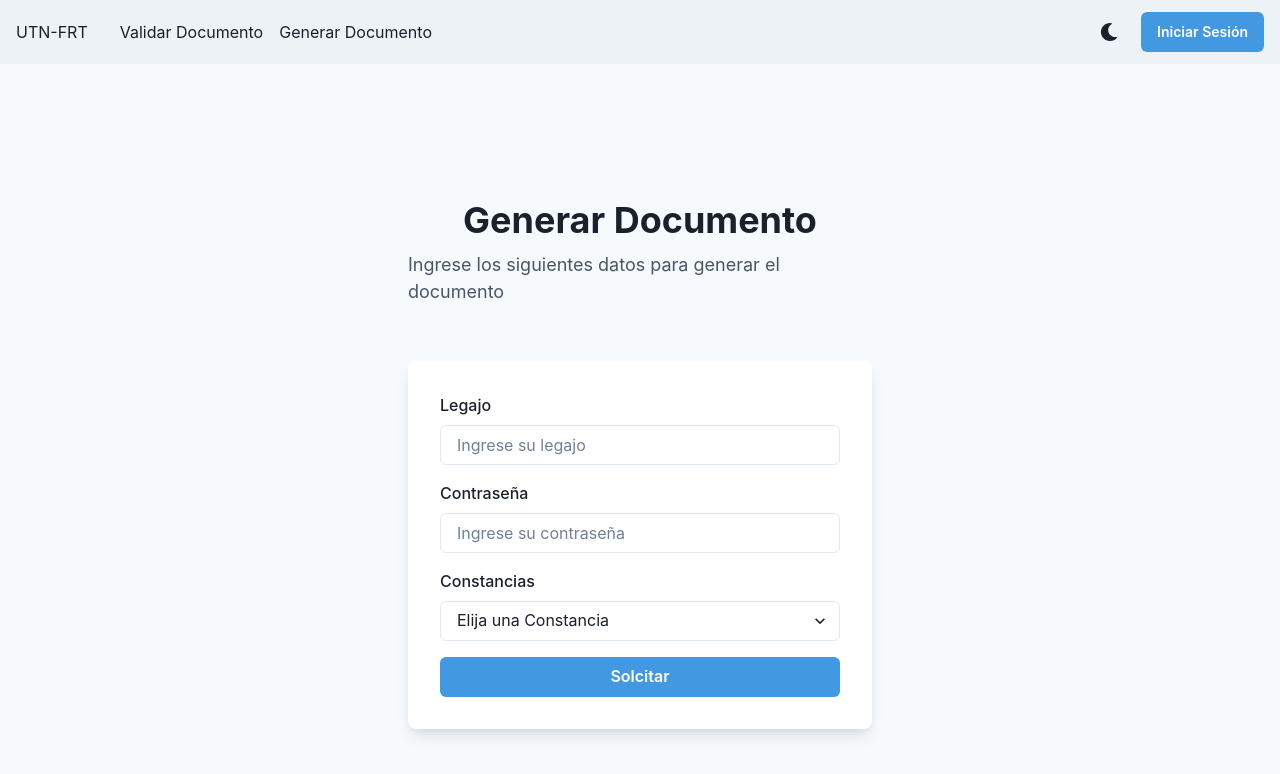
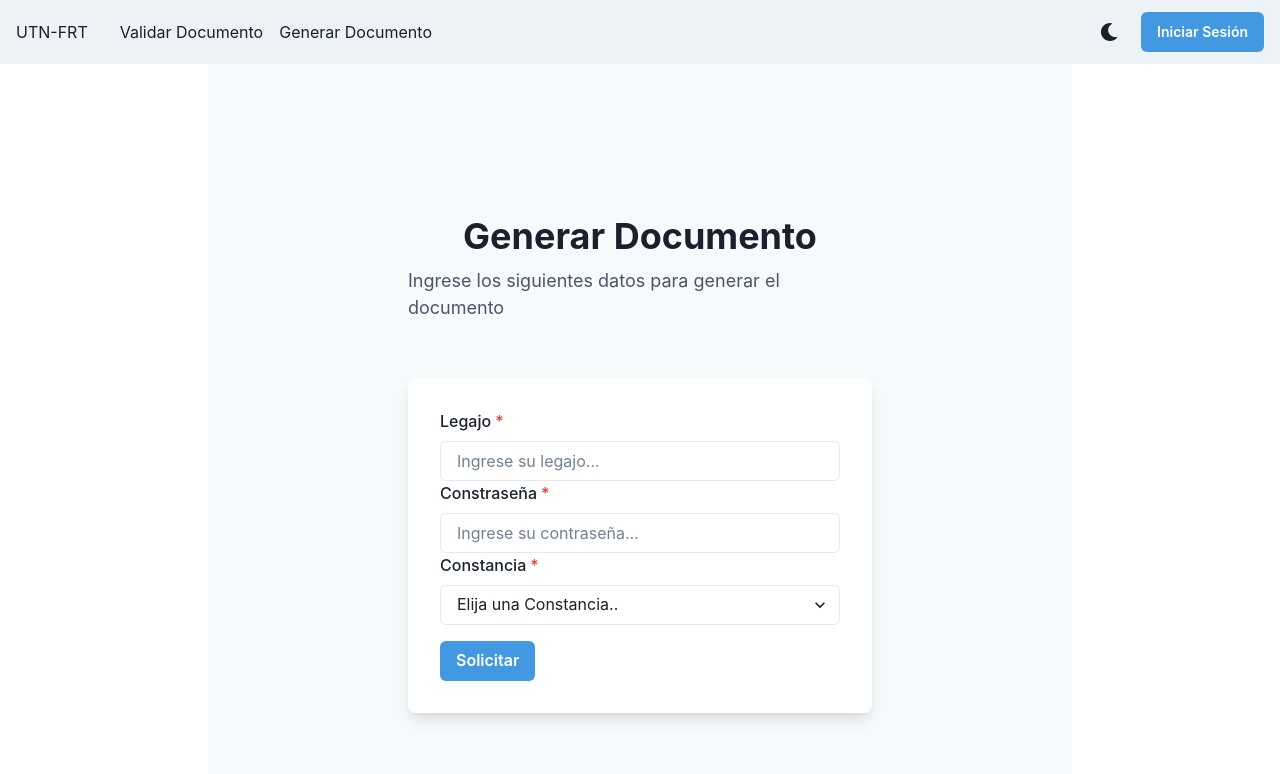
Before and after one commit to ignacioarroyo7/proyecto-final, a Next.js app: page /apps/generar-documento in a window 1280 px wide. Shown: the top 774 px of the page. Built offline with nearby package versions, Linux system fonts and the light colour scheme.

Commit message:
se agregaron validaciones a los formularios

```diff
--- a/package.json
+++ b/package.json
@@ -15,6 +15,7 @@
     "@emotion/react": "^11.10.4",
     "@emotion/styled": "^11.10.4",
     "axios": "^1.1.3",
+    "formik": "^2.2.9",
     "framer-motion": "^7.6.1",
     "next": "12.3.1",
     "react": "18.2.0",
--- a/pages/apps/generar-documento.tsx
+++ b/pages/apps/generar-documento.tsx
@@ -2,6 +2,14 @@ import React from "react";
 import Link from "next/link";
 import Head from "next/head";
 import Navbar from "../../components/navbar/navbar";
+import {
+  Formik,
+  FormikHelpers,
+  FormikProps,
+  Form,
+  Field,
+  FieldProps,
+} from "formik";
 import {
   Flex,
   Box,
@@ -14,61 +22,162 @@ import {
   Text,
   useColorModeValue,
   Select,
-} from '@chakra-ui/react';
+  NumberInput,
+  NumberInputField,
+  NumberInputStepper,
+  FormErrorMessage,
+  Container,
+} from "@chakra-ui/react";
 
 const GenerarDocumento: React.FC = () => {
+    function validateLegajo(value) {
+      let error;
+      if (!value) {
+        error = "Este campo es obligatorio";
+      } else if (value.length>5) {
+        error = "Ingrese un legajo válido";
+      }
+      return error;
+    }
+    function validatePassword(value) {
+      let error;
+      if (!value) {
+        error = "Este campo es obligatorio";
+      }
+      // else if (value.length<16) {
+      //   error = "Ingrese un hash válido";
+      // }
+      return error;
+    }
+    function validateConstancia(value) {
+      let error;
+      // if (!value) {
+      //   error = "Este campo es obligatorio";
+      // }
+      if (value=="Elija una Constancia.."||value=="") {
+        error = "Este campo es obligatorio";
+      }
+      return error;
+    }
+
+  const constancias = ['Constancia de Alumno Regular','Constancia de Inicio de Año Lectivo','Estado Académico']
   return (
     <>
       <Navbar></Navbar>
+      <Container maxW={'4xl'}>
+      <Formik
+        initialValues={{ legajo: "", password:""}}
+        onSubmit={(values, actions) => {
+          console.log('values: ',values)
+          actions.setSubmitting(false);
+        }}
+      >
+        {(props) => (
           <Flex
-      minH={'100vh'}
-      align={'center'}
-      justify={'center'}
-      bg={useColorModeValue('gray.50', 'gray.800')}>
-      <Stack spacing={14} mx={'auto'} maxW={'lg'} py={12} px={6}>
-        <Stack align={'center'}>
-          <Heading fontSize={'4xl'}>Generar Documento</Heading>
-          <Text fontSize={'lg'} color={'gray.600'}>
+            minH={"100vh"}
+            align={"center"}
+            justify={"center"}
+            bg={useColorModeValue("gray.50", "gray.800")}
+          >
+            <Stack spacing={14} mx={"auto"} maxW={"lg"} py={12} px={6}>
+              <Stack align={"center"}>
+                <Heading fontSize={"4xl"}>Generar Documento</Heading>
+                <Text fontSize={"lg"} color={"gray.600"}>
                 Ingrese los siguientes datos para generar el documento
                 </Text>
               </Stack>
               <Box
-          rounded={'lg'}
-          bg={useColorModeValue('white', 'gray.700')}
-          boxShadow={'lg'}
-          p={8}>
+                rounded={"lg"}
+                bg={useColorModeValue("white", "gray.700")}
+                boxShadow={"lg"}
+                p={8}
+              >
                 <Stack spacing={4}>
-            <FormControl id="legajo">
+                  <Form>
+                  <Field name="legajo" validate={validateLegajo}>
+                      {({ field, form }) => (
+                        <FormControl
+                        isRequired={true}
+                          isInvalid={form.errors.legajo && form.touched.legajo}
+                        >
                           <FormLabel>Legajo</FormLabel>
-              <Input type="number" placeholder='Ingrese su legajo' />
+                          <Input
+                            {...field}
+                            placeholder="Ingrese su legajo..."
+                            type="number"
+                            maxLength={5}
+                          />
+                          <FormErrorMessage>
+                            {form.errors.legajo}
+                          </FormErrorMessage>
                         </FormControl>
-            <FormControl id="password">
-              <FormLabel>Contraseña</FormLabel>
-              <Input type="password" placeholder='Ingrese su contraseña'/>
+                      )}
+                    </Field>
+                    <Field name="password" validate={validatePassword}>
+                      {({ field, form }) => (
+                        <FormControl
+                        isRequired={true}
+                          isInvalid={form.errors.password && form.touched.password}
+                        >
+                          <FormLabel>Constraseña</FormLabel>
+                          <Input
+                            {...field}
+                            placeholder="Ingrese su contraseña..."
+                            type="password"
+                            maxLength={16}
+                          />
+                          <FormErrorMessage>
+                            {form.errors.password}
+                          </FormErrorMessage>
                         </FormControl>
-            <FormControl id="hash">
-            <FormLabel>Constancias</FormLabel>
-  <Select>
-  <option selected hidden disabled value="">Elija una Constancia</option>
-    <option>Constancia de Alumno Regular</option>
-    <option>Constancia de Inicio de Año Lectivo</option>
-    <option>Estado Académico</option>
+                      )}
+                    </Field>
+                    <Field name="constancia" validate={validateConstancia}>
+                      {({ field, form }) => (
+                        <FormControl
+                        isRequired={true}
+                          isInvalid={form.errors.constancia && form.touched.constancia}
+                        >
+                          <FormLabel>Constancia</FormLabel>
+                          <Select
+                          {...field}
+                          >
+                  <option selected hidden disabled value="">
+                    Elija una Constancia..
+                  </option>
+                  {Object.keys(constancias).map((keyName, i) => (
+                      <option key={i} value={constancias[keyName]}>
+                        {constancias[keyName]}
+                      </option>
+                    ))}
                 </Select>
+                          <FormErrorMessage>
+                            {form.errors.constancia}
+                          </FormErrorMessage>
                         </FormControl>
-            <Stack spacing={10}>
+                      )}
+                    </Field>
                     <Button
-                bg={'blue.400'}
-                color={'white'}
+                      mt={4}
+                      bg={"blue.400"}
+                      color={"white"}
                       _hover={{
-                  bg: 'blue.500',
-                }}>
-                Solcitar
+                        bg: "blue.500",
+                      }}
+                      // colorScheme='teal'
+                      isLoading={props.isSubmitting}
+                      type="submit"
+                    >
+                      Solicitar
                     </Button>
-            </Stack>
+                  </Form>
                 </Stack>
               </Box>
             </Stack>
           </Flex>
+        )}
+      </Formik>
+      </Container>
     </>
   );
 };
```
Also changed, not shown: pages/apps/validar-documento.tsx (+74 -21 lines), 2 other files (tests, documents, lock files or other folders). Lines whose indentation alone changed are shown as unchanged.
